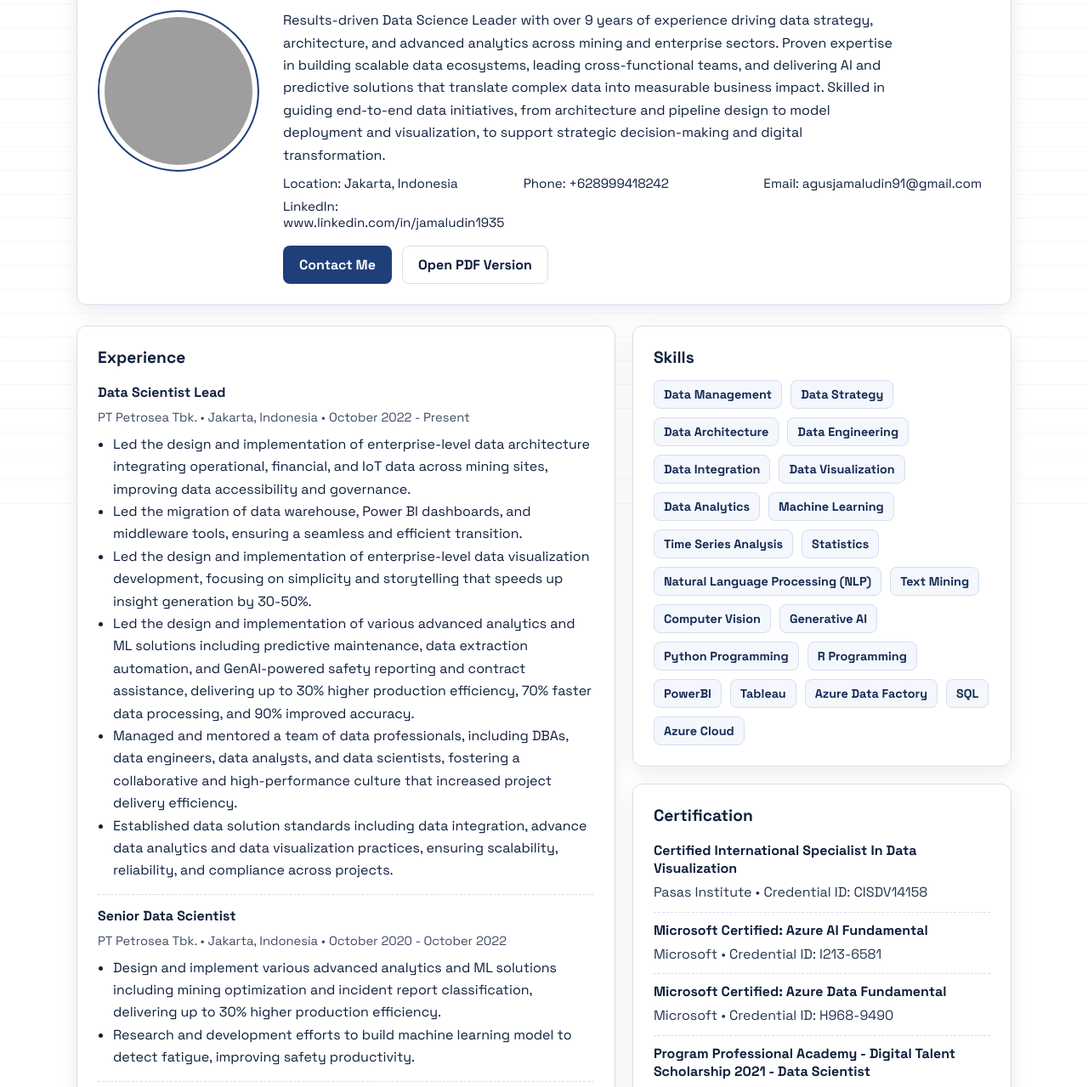
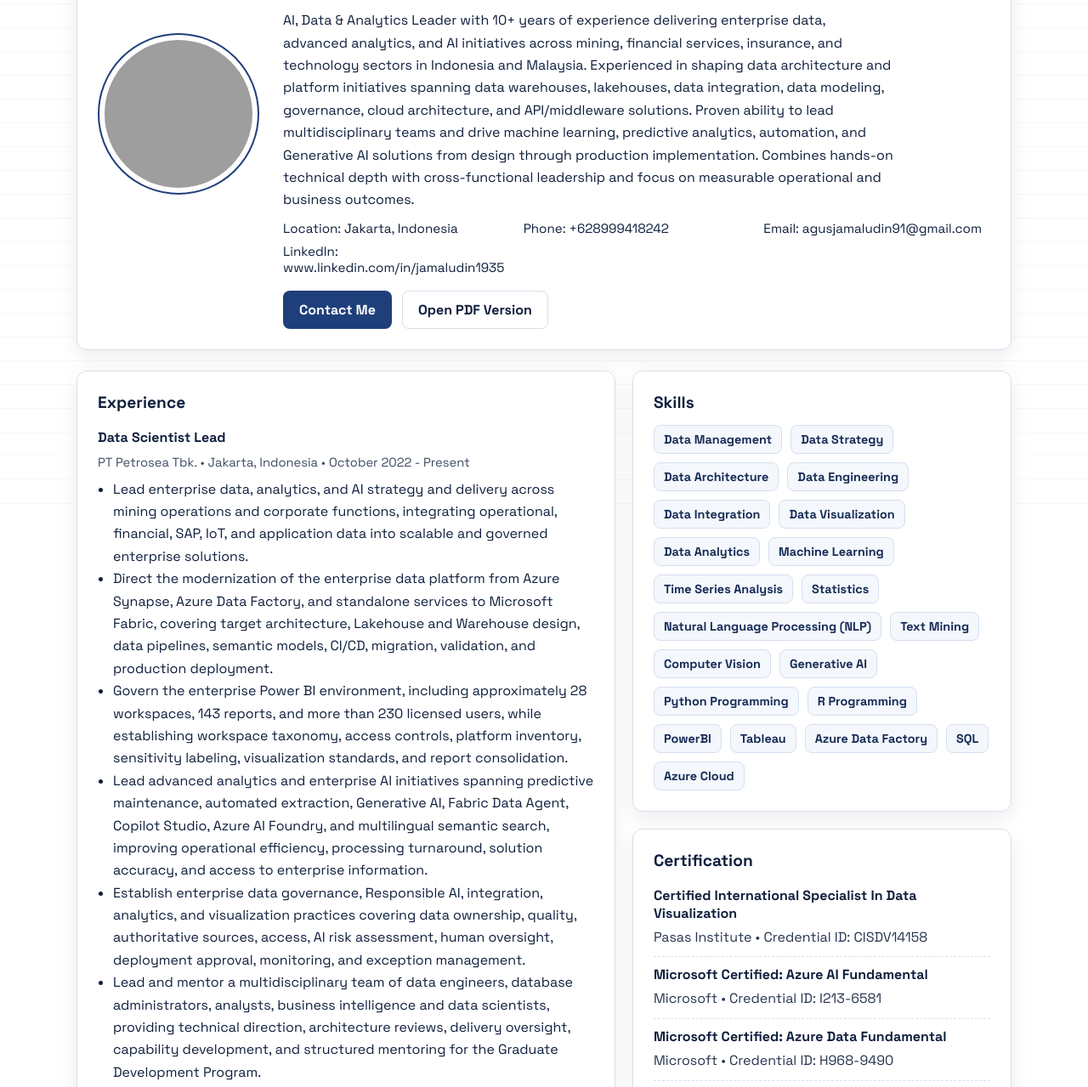
Before and after one commit to jamaludin1935/jamaludin1935.github.io, a plain HTML site: page index.html in a window 1280 px wide. Shown: the part 192-1471 px from the top of the page at 85% size. Drawn offline with Linux system fonts and the light colour scheme; grey boxes are pictures that could not be loaded.

Commit message:
Update index.html

```diff
--- a/index.html
+++ b/index.html
@@ -21,14 +21,9 @@
         <div class="hero-copy">
           <p class="eyebrow">My Resume</p>
           <h1>Agus Jamaludin</h1>
-          <p class="subtitle">Data Science Leader • Data, Analytics and AI Strategy • Data Architect</p>
+          <p class="subtitle">Data Science Leader • Enterprise Data, AI and Architecture</p>
           <p class="summary">
-            Results-driven Data Science Leader with over 9 years of experience driving data strategy,
-            architecture, and advanced analytics across mining and enterprise sectors. Proven expertise
-            in building scalable data ecosystems, leading cross-functional teams, and delivering AI and
-            predictive solutions that translate complex data into measurable business impact. Skilled in
-            guiding end-to-end data initiatives, from architecture and pipeline design to model deployment
-            and visualization, to support strategic decision-making and digital transformation.
+            AI, Data & Analytics Leader with 10+ years of experience delivering enterprise data, advanced analytics, and AI initiatives across mining, financial services, insurance, and technology sectors in Indonesia and Malaysia. Experienced in shaping data architecture and platform initiatives spanning data warehouses, lakehouses, data integration, data modeling, governance, cloud architecture, and API/middleware solutions. Proven ability to lead multidisciplinary teams and drive machine learning, predictive analytics, automation, and Generative AI solutions from design through production implementation. Combines hands-on technical depth with cross-functional leadership and focus on measurable operational and business outcomes.
           </p>
           <ul class="contact-list" aria-label="Contact information">
             <li>Location: Jakarta, Indonesia</li>
@@ -57,12 +52,12 @@
             <p>PT Petrosea Tbk. • Jakarta, Indonesia • October 2022 - Present</p>
           </div>
           <ul>
-            <li>Led the design and implementation of enterprise-level data architecture integrating operational, financial, and IoT data across mining sites, improving data accessibility and governance.</li>
-            <li>Led the migration of data warehouse, Power BI dashboards, and middleware tools, ensuring a seamless and efficient transition.</li>
-            <li>Led the design and implementation of enterprise-level data visualization development, focusing on simplicity and storytelling that speeds up insight generation by 30-50%.</li>
-            <li>Led the design and implementation of various advanced analytics and ML solutions including predictive maintenance, data extraction automation, and GenAI-powered safety reporting and contract assistance, delivering up to 30% higher production efficiency, 70% faster data processing, and 90% improved accuracy.</li>
-            <li>Managed and mentored a team of data professionals, including DBAs, data engineers, data analysts, and data scientists, fostering a collaborative and high-performance culture that increased project delivery efficiency.</li>
-            <li>Established data solution standards including data integration, advance data analytics and data visualization practices, ensuring scalability, reliability, and compliance across projects.</li>
+            <li>Lead enterprise data, analytics, and AI strategy and delivery across mining operations and corporate functions, integrating operational, financial, SAP, IoT, and application data into scalable and governed enterprise solutions.</li>
+            <li>Direct the modernization of the enterprise data platform from Azure Synapse, Azure Data Factory, and standalone services to Microsoft Fabric, covering target architecture, Lakehouse and Warehouse design, data pipelines, semantic models, CI/CD, migration, validation, and production deployment.</li>
+            <li>Govern the enterprise Power BI environment, including approximately 28 workspaces, 143 reports, and more than 230 licensed users, while establishing workspace taxonomy, access controls, platform inventory, sensitivity labeling, visualization standards, and report consolidation.</li>
+            <li>Lead advanced analytics and enterprise AI initiatives spanning predictive maintenance, automated extraction, Generative AI, Fabric Data Agent, Copilot Studio, Azure AI Foundry, and multilingual semantic search, improving operational efficiency, processing turnaround, solution accuracy, and access to enterprise information.</li>
+            <li>Establish enterprise data governance, Responsible AI, integration, analytics, and visualization practices covering data ownership, quality, authoritative sources, access, AI risk assessment, human oversight, deployment approval, monitoring, and exception management.</li>
+            <li>Lead and mentor a multidisciplinary team of data engineers, database administrators, analysts, business intelligence and data scientists, providing technical direction, architecture reviews, delivery oversight, capability development, and structured mentoring for the Graduate Development Program.</li>
           </ul>
         </div>
 
@@ -167,7 +162,7 @@
           <div class="item compact">
             <h3>Bachelor Degree of Science in Mathematic</h3>
             <p>State Islamic University Of Sunan Gunung Djati Bandung, Indonesia</p>
-            <p>June 2010 - February 2025 • GPA 3.47/4.0</p>
+            <p>June 2010 - February 2015 • GPA 3.47/4.0</p>
           </div>
         </article>
 
```
